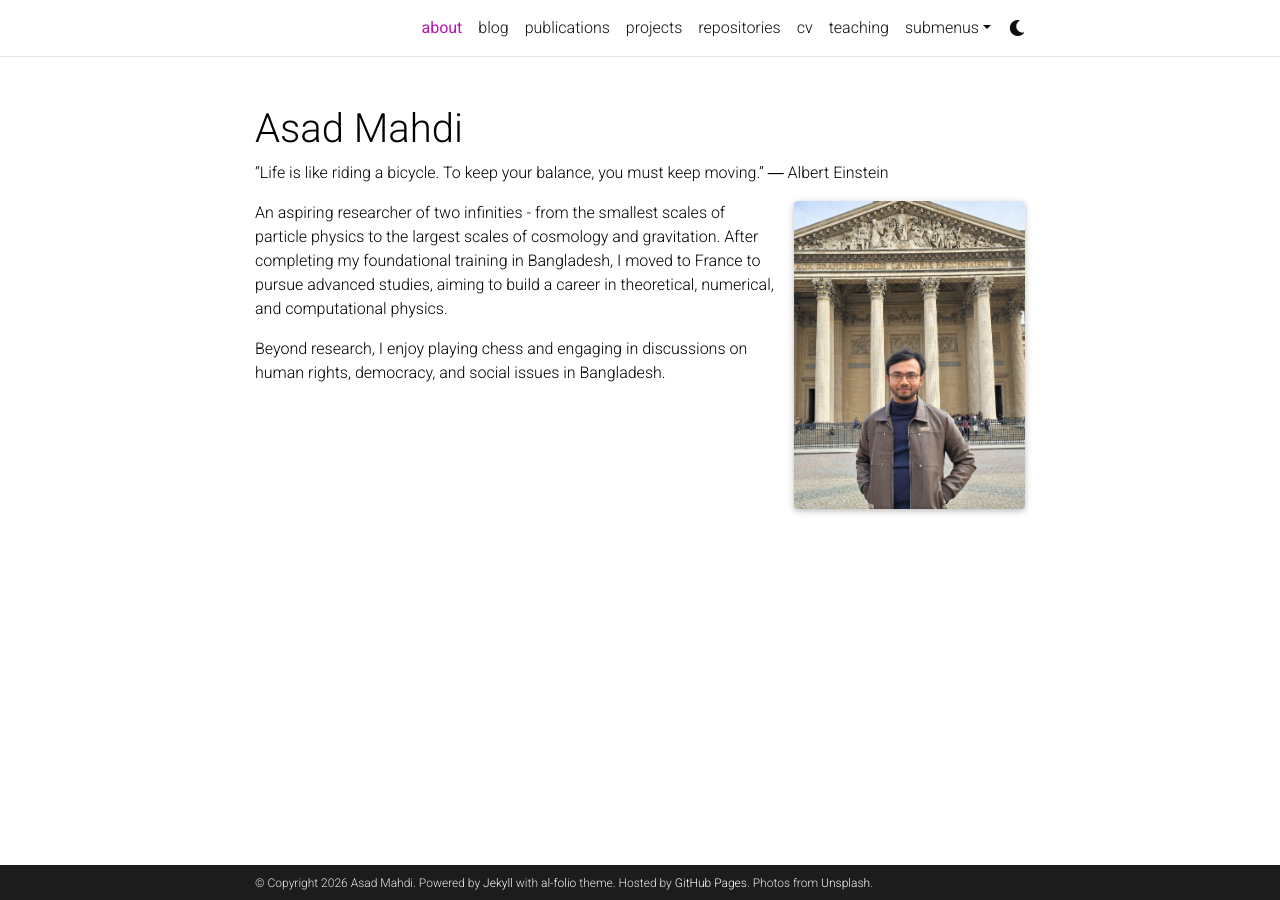
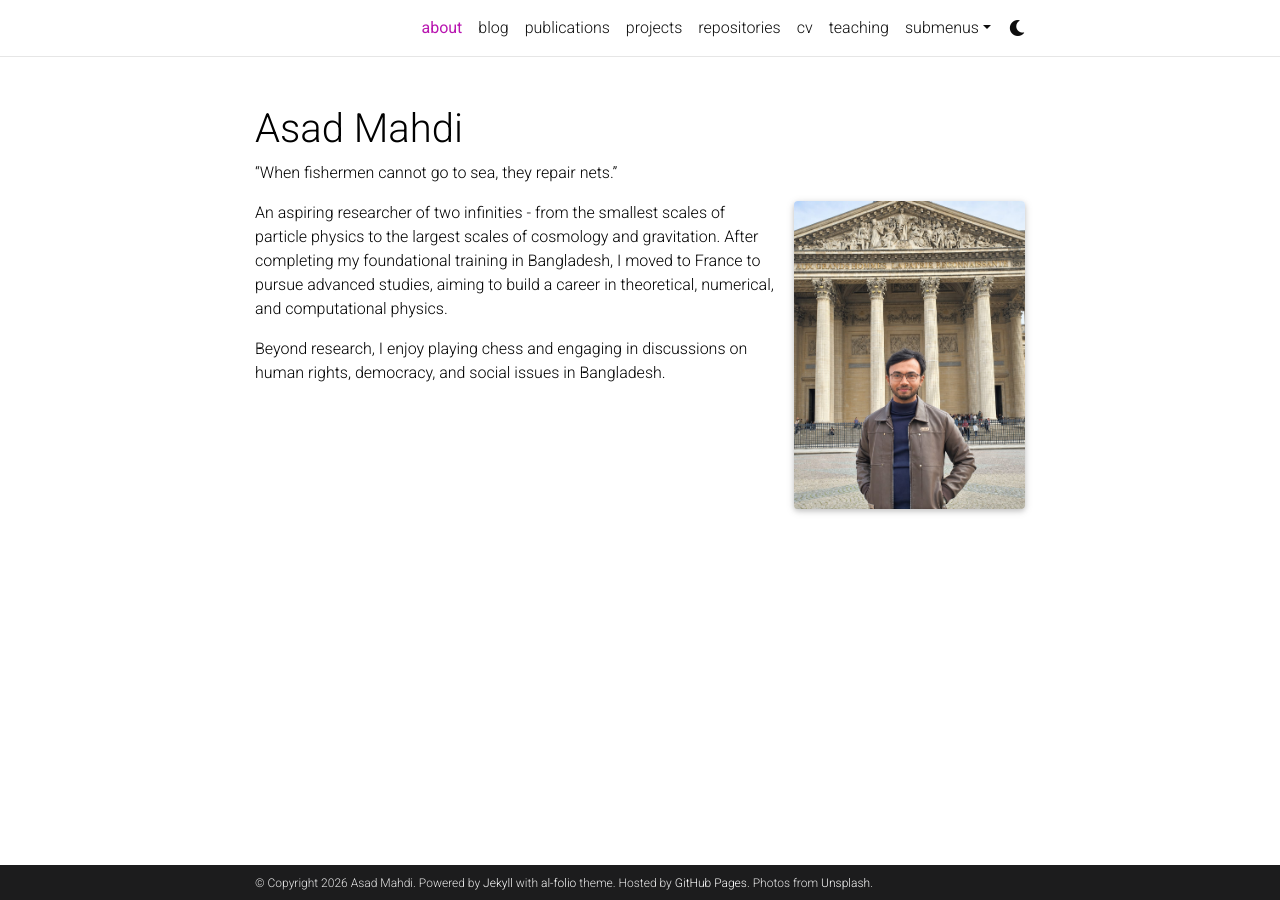
Before and after one commit to asadmahdi-phy/asadmahdi-phy.github.io, a Jekyll site: the page built from _pages/about.md, in a window 1280 px wide. Built offline with Jekyll 4.4.1, drawn with Linux system fonts in a browser that asks for light colours; full-size pictures stand in for the smaller copies a plugin makes; comment, search, counter and statistics services are not loaded; a style sheet for code colours, icons or effects is not loaded.

Commit message:
Update about.md

```diff
--- a/_pages/about.md
+++ b/_pages/about.md
@@ -2,7 +2,7 @@
 layout: about
 title: about
 permalink: /
-subtitle: “Life is like riding a bicycle. To keep your balance, you must keep moving.” ― Albert Einstein
+subtitle: “When fishermen cannot go to sea, they repair nets.”
 
 profile:
   align: right
```
